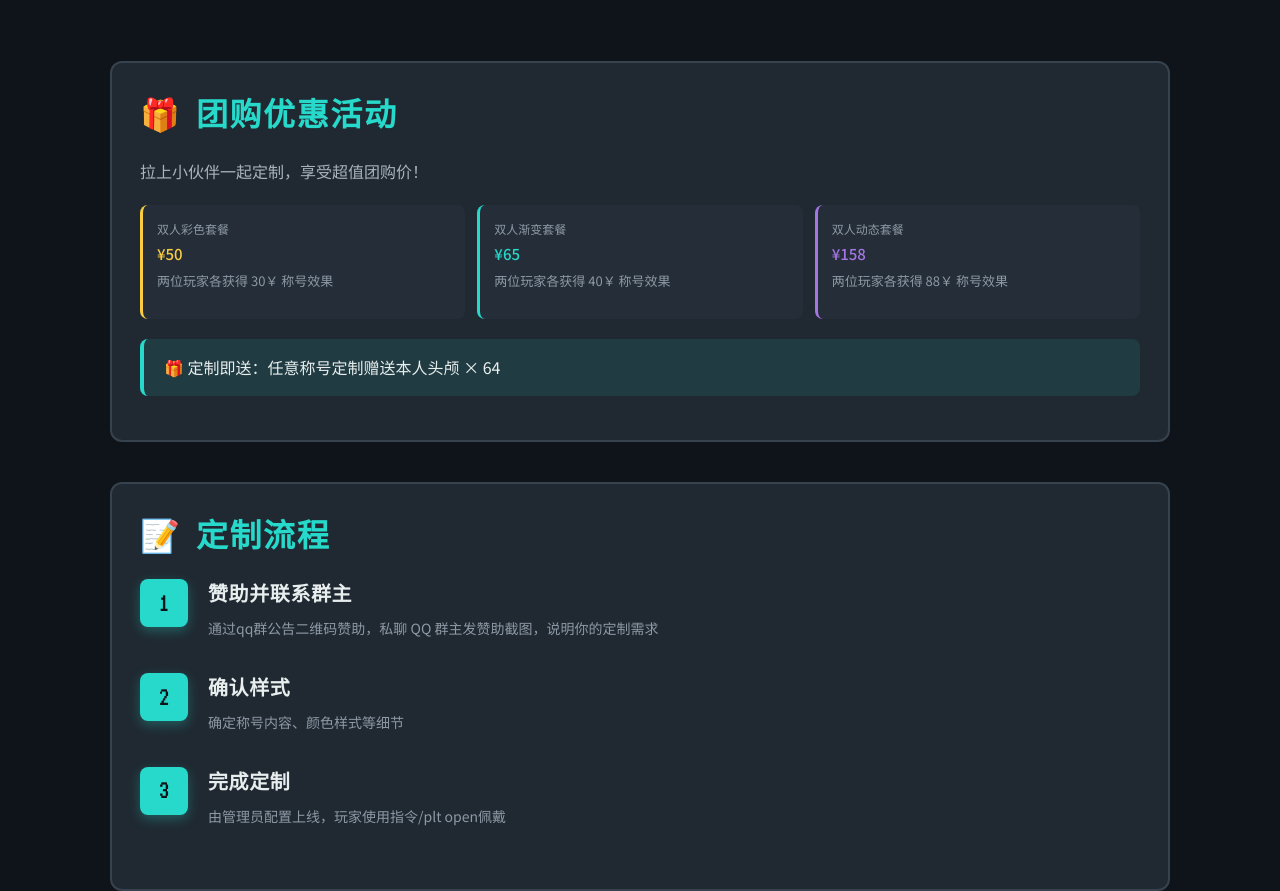
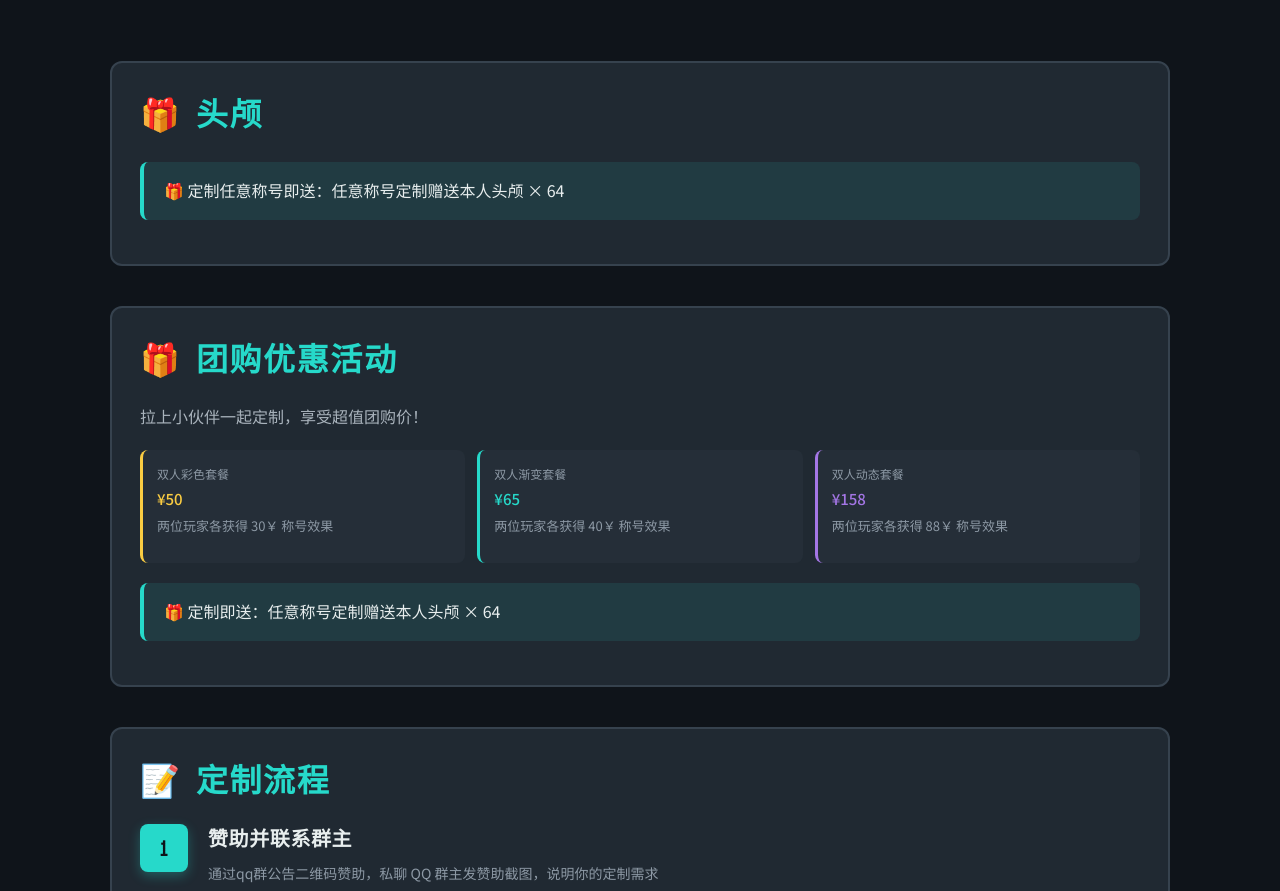
Before and after one commit to AiyinstHHH/AiyinstHHH.github.io, a plain HTML site: page 称号定制.html in a window 1280 px wide. Shown: the part 1274-2165 px from the top of the page. Drawn offline with Linux system fonts and the light colour scheme.

Commit message:
Update 称号定制.html

```diff
--- a/称号定制.html
+++ b/称号定制.html
@@ -99,6 +99,14 @@
 
         <!-- 优惠活动 -->
         <section class="mc-card fade-up fade-up-3" style="margin-bottom: 40px;">
+            <h2>🎁 头颅</h2>
+            <div class="alert-box info" style="margin-top: 20px;">
+                🎁 定制任意称号即送：任意称号定制赠送本人头颅 × 64
+            </div>
+        </section>
+
+        <!-- 优惠活动 -->
+        <section class="mc-card fade-up fade-up-3" style="margin-bottom: 40px;">
             <h2>🎁 团购优惠活动</h2>
             <p style="margin-bottom: 20px;">拉上小伙伴一起定制，享受超值团购价！</p>
 
```
